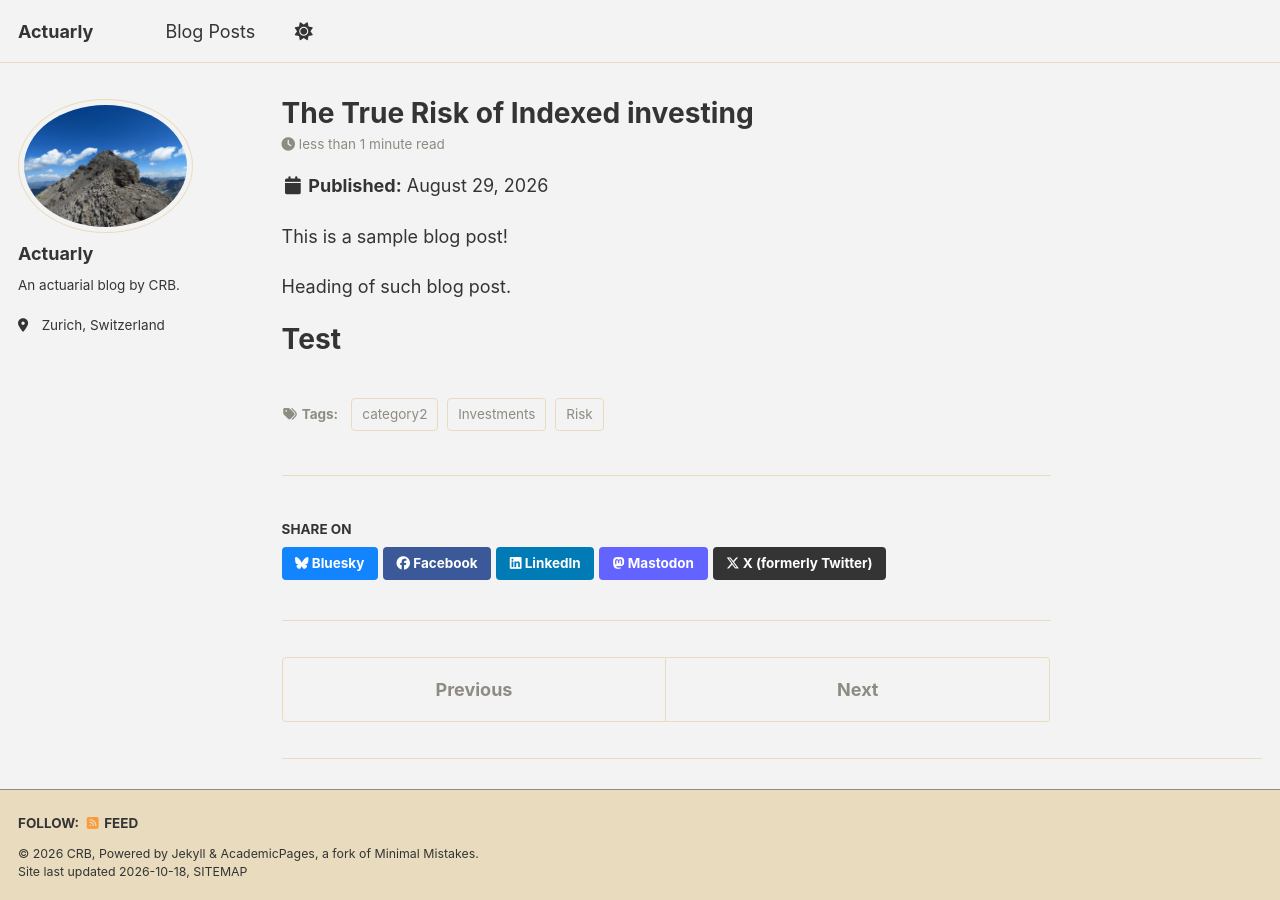
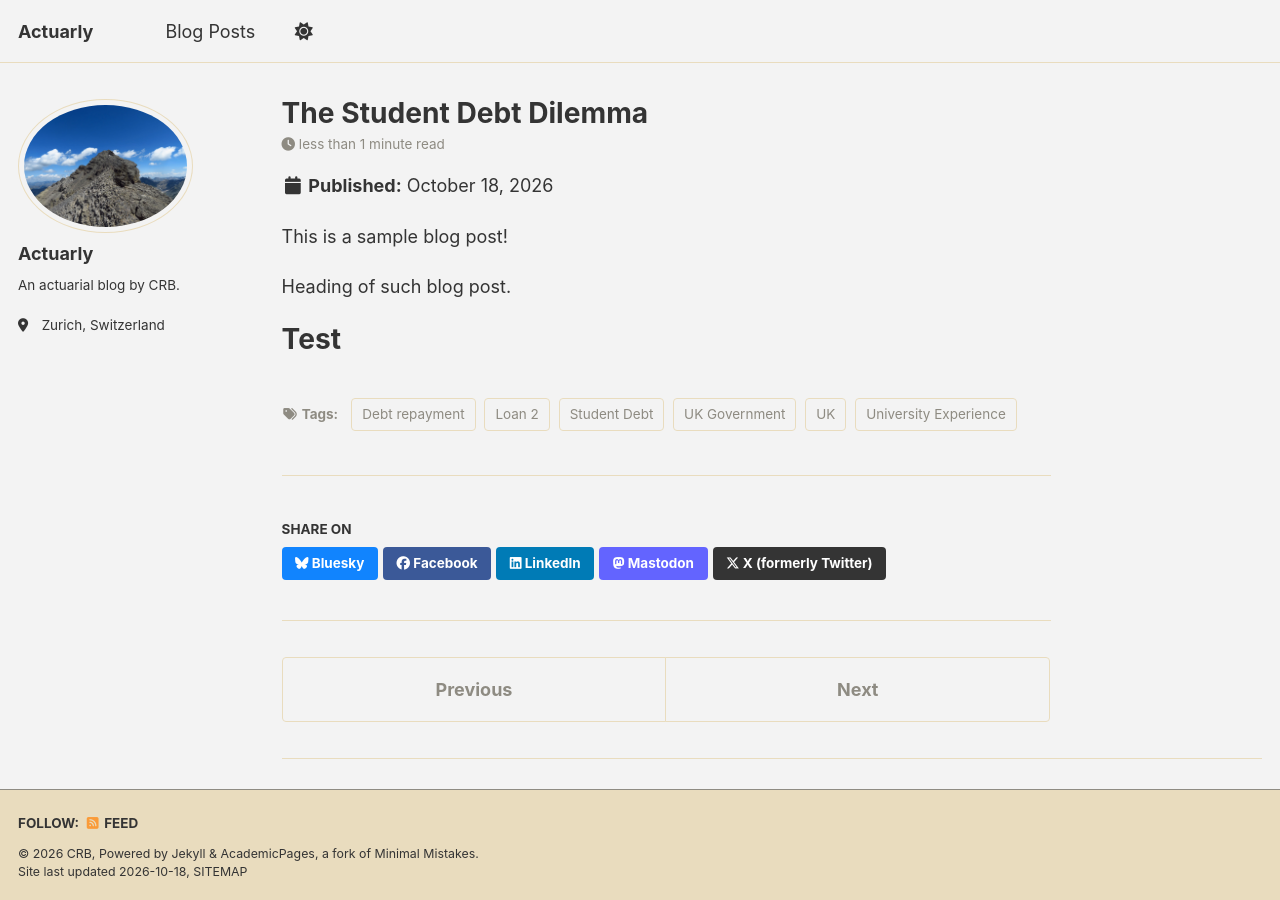
Before and after one commit to Actuarly/Actuarly.github.io, a Jekyll site: the page built from _posts/2012-08-14-blog-post-1.md, in a window 1280 px wide and 900 px high. Built offline with Jekyll 4.4.1, drawn with Linux system fonts in a browser that asks for light colours; a style sheet for code colours, icons or effects is not loaded.

Commit message:
Update 2012-08-14-blog-post-1.md

```diff
--- a/_posts/2012-08-14-blog-post-1.md
+++ b/_posts/2012-08-14-blog-post-1.md
@@ -1,11 +1,14 @@
 ---
-title: 'The True Risk of Indexed investing'
-date: 2026-08-29
-permalink: /posts/2012/08/blog-post-1/
+title: 'The Student Debt Dilemma'
+date: 2026-10-18
+permalink: /posts/2012/08/blog-SD-dilemma/
 tags:
-  - Investments
-  - Risk
-  - category2
+  - Student Debt
+  - UK
+  - University Experience
+  - UK Government
+  - Loan 2
+  - Debt repayment
 ---
 
 This is a sample blog post!
```
